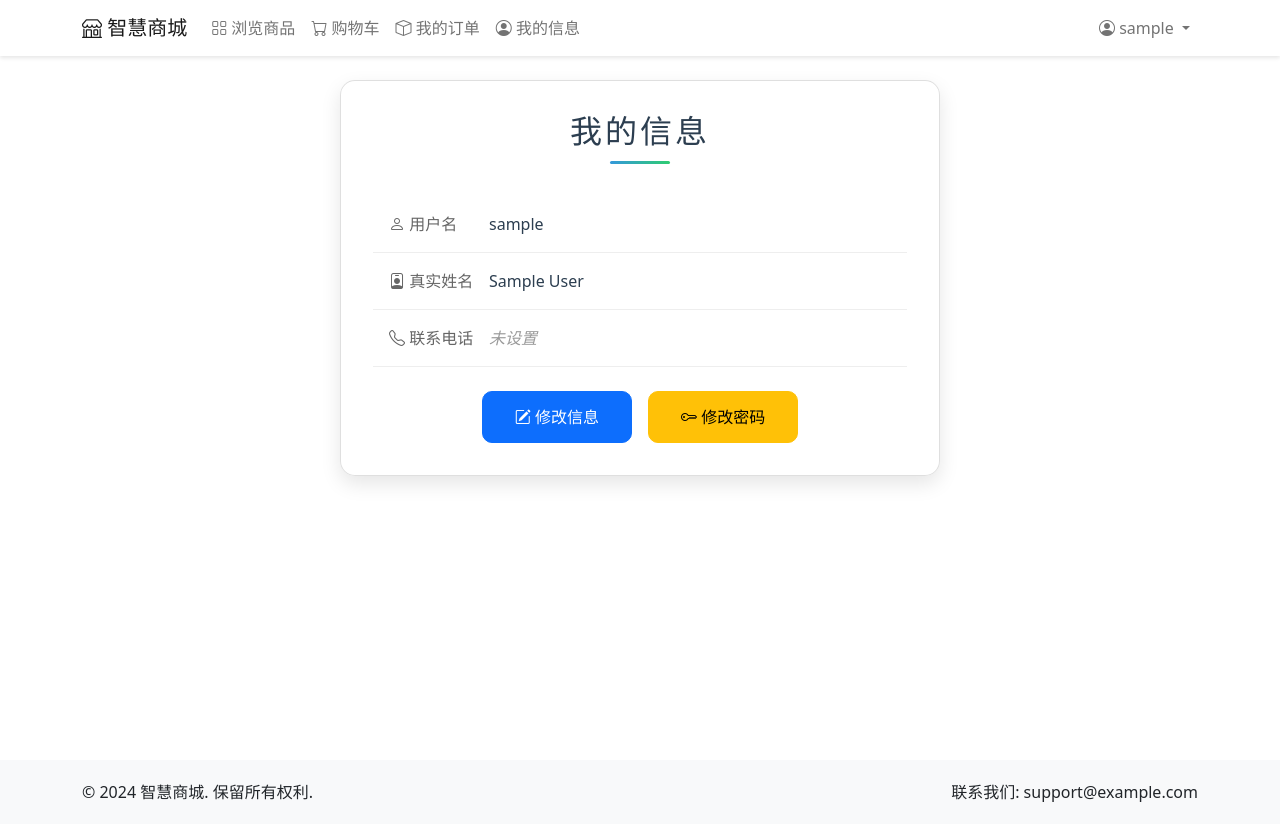
After one commit to luanshijiban/Smart_mall, a Flask app: page /auth/profile in a window 1280 px wide. The commit adds this page. Run offline with Flask 3, Linux system fonts and the light colour scheme; the visitor is signed in with stand-in values (Sample User, id 1); parts of the project's set-up code (start-up, migrations or seed data) failed here and were passed over; some libraries are stand-ins or nearby versions.

Commit message:
Add files via upload
增加完善注册登录页以及增加修改信息功能，增加申请售后功能

```diff
--- a/app/__init__.py
+++ b/app/__init__.py
@@ -6,6 +6,8 @@ from config import Config
 # 创建数据库实例
 db = SQLAlchemy()
 login_manager = LoginManager()
+login_manager.login_message = '请先登录后再访问此页面'
+login_manager.login_message_category = 'info'
 
 def create_app():
     app = Flask(__name__)
--- a/app/forms/auth.py
+++ b/app/forms/auth.py
@@ -1,6 +1,6 @@
 from flask_wtf import FlaskForm
 from wtforms import StringField, PasswordField, SubmitField, BooleanField
-from wtforms.validators import DataRequired, Length, Email, EqualTo, ValidationError, Regexp
+from wtforms.validators import DataRequired, Length, Email, EqualTo, ValidationError, Regexp, Optional
 from app.models.user import User
 
 class LoginForm(FlaskForm):
@@ -17,12 +17,12 @@ class LoginForm(FlaskForm):
 
 class RegistrationForm(FlaskForm):
     username = StringField('用户名', validators=[
-        DataRequired(message='用户名不能为空'),
+        DataRequired(message='请输入用户名'),
         Length(min=3, max=20, message='用户名长度必须在3-20个字符之间'),
-        Regexp(r'^[A-Za-z0-9_]+$', message='用户名只能包含字母、数字和下划线')
+        Regexp(r'^[\w]+$', message='用户名只能包含字母、数字和下划线')
     ])
     password = PasswordField('密码', validators=[
-        DataRequired(message='密码不能为空'),
+        DataRequired(message='请输入密码'),
         Length(min=6, max=20, message='密码长度必须在6-20个字符之间'),
         Regexp(r'^[\w@#$%^&+=]+$', message='密码只能包含字母、数字和特殊字符(@#$%^&+=)')
     ])
@@ -34,11 +34,39 @@ class RegistrationForm(FlaskForm):
         Length(max=60, message='姓名长度不能超过60个字符')
     ])
     phone = StringField('联系电话', validators=[
+        Optional(),
         Length(max=20, message='电话长度不能超过20个字符'),
-        Regexp(r'^\d+$', message='电话号码只能包含数字')
+        Regexp(r'^\d*$', message='电话号码只能包含数字')
     ])
     submit = SubmitField('注册')
 
     def validate_username(self, field):
         if User.query.filter_by(username=field.data).first():
             raise ValidationError('该用户名已被使用')
+
+class ProfileInfoForm(FlaskForm):
+    """修改个人信息表单"""
+    realname = StringField('真实姓名', validators=[
+        Length(max=60, message='姓名长度不能超过60个字符')
+    ])
+    phone = StringField('联系电话', validators=[
+        Length(max=20, message='电话长度不能超过20个字符'),
+        Regexp(r'^\d+$', message='电话号码只能包含数字')
+    ])
+    submit = SubmitField('保存修改')
+
+class ChangePasswordForm(FlaskForm):
+    """修改密码表单"""
+    old_password = PasswordField('当前密码', validators=[
+        DataRequired(message='请输入当前密码')
+    ])
+    password = PasswordField('新密码', validators=[
+        DataRequired(message='请输入新密码'),
+        Length(min=6, max=20, message='密码长度必须在6-20个字符之间'),
+        Regexp(r'^[\w@#$%^&+=]+$', message='密码只能包含字母、数字和特殊字符(@#$%^&+=)')
+    ])
+    password2 = PasswordField('确认新密码', validators=[
+        DataRequired(message='请确认新密码'),
+        EqualTo('password', message='两次输入的密码不一致')
+    ])
+    submit = SubmitField('修改密码')
--- a/app/routes/auth.py
+++ b/app/routes/auth.py
@@ -1,7 +1,7 @@
-from flask import render_template, redirect, url_for, flash, request
+from flask import render_template, redirect, url_for, flash, request, session
 from flask_login import login_user, logout_user, login_required, current_user
 from app.models.user import User
-from app.forms.auth import LoginForm, RegistrationForm
+from app.forms.auth import LoginForm, RegistrationForm, ProfileInfoForm, ChangePasswordForm
 from app import db
 from . import auth_bp
 
@@ -13,20 +13,24 @@ def login():
     form = LoginForm()
     if form.validate_on_submit():
         user = User.query.filter_by(username=form.username.data).first()
-        if user and user.check_password(form.password.data):
+        if not user:
+            flash('用户名不存在', 'error')
+        elif not user.check_password(form.password.data):
+            flash('密码错误', 'error')
+        else:
             login_user(user, remember=form.remember_me.data)
             next_page = request.args.get('next')
             if not next_page or not next_page.startswith('/'):
                 next_page = url_for('main.index')
+            flash('登录成功！欢迎回来', 'success')
             return redirect(next_page)
-        flash('用户名或密码错误')
     return render_template('auth/login.html', form=form)
 
 @auth_bp.route('/logout')
 @login_required
 def logout():
     logout_user()
-    flash('您已成功退出登录')
+    flash('您已成功退出登录', 'info')
     return redirect(url_for('main.index'))
 
 @auth_bp.route('/register', methods=['GET', 'POST'])
@@ -36,15 +40,82 @@ def register():
 
     form = RegistrationForm()
     if form.validate_on_submit():
-        user = User(
-            username=form.username.data,
-            real_name=form.realname.data,
-            phone=form.phone.data
-        )
-        user.set_password(form.password.data)
-        db.session.add(user)
-        db.session.commit()
-        flash('注册成功！请登录', 'success')
-        return redirect(url_for('auth.login'))
+        # 检查用户名是否已存在
+        if User.query.filter_by(username=form.username.data).first():
+            flash('用户名已被注册', 'error')
+            return render_template('auth/register.html', form=form)
+
+        try:
+            user = User(
+                username=form.username.data,
+                real_name=form.realname.data,
+                phone=form.phone.data
+            )
+            user.set_password(form.password.data)
+            db.session.add(user)
+            db.session.commit()
+            flash('注册成功！请登录', 'success')
+            return redirect(url_for('auth.login'))
+        except:
+            db.session.rollback()
+            flash('注册失败，请重试', 'error')
 
     return render_template('auth/register.html', form=form)
+
+@auth_bp.route('/profile', methods=['GET', 'POST'])
+@login_required
+def profile():
+    info_form = ProfileInfoForm()
+    password_form = ChangePasswordForm()
+
+    # 处理 AJAX 请求
+    if request.is_json:
+        data = request.get_json()
+        if data.get('set_form_type'):
+            session['form_type'] = data['form_type']
+            return {'status': 'success'}
+        elif data.get('clear_form'):
+            session.pop('form_type', None)
+            return {'status': 'success'}
+
+    # 如果是直接访问页面（GET 请求），清除表单状态
+    if request.method == 'GET' and not request.is_json:
+        session.pop('form_type', None)
+
+    form_type = session.get('form_type')
+
+    if info_form.submit.data and info_form.validate():
+        try:
+            current_user.real_name = info_form.realname.data
+            current_user.phone = info_form.phone.data
+            db.session.commit()
+            flash('个人信息更新成功', 'success')
+            session.pop('form_type', None)  # 成功后清除状态
+        except:
+            db.session.rollback()
+            flash('更新失败，请重试', 'error')
+
+    if password_form.submit.data and password_form.validate():
+        if not current_user.check_password(password_form.old_password.data):
+            flash('当前密码错误', 'error')
+        # 检查新密码是否与原密码相同
+        elif current_user.check_password(password_form.password.data):
+            flash('新密码不能与当前密码相同', 'error')
+        else:
+            try:
+                current_user.set_password(password_form.password.data)
+                db.session.commit()
+                flash('密码修改成功', 'success')
+                session.pop('form_type', None)  # 成功后清除状态
+            except:
+                db.session.rollback()
+                flash('修改失败，请重试', 'error')
+
+    if not info_form.is_submitted():
+        info_form.realname.data = current_user.real_name
+        info_form.phone.data = current_user.phone
+
+    return render_template('auth/profile.html',
+                         info_form=info_form,
+                         password_form=password_form,
+                         form_type=form_type)  # 传递表单状态到模板
--- /dev/null
+++ b/app/templates/auth/profile.html
@@ -0,0 +1,269 @@
+{% extends "base.html" %}
+
+{% block title %}我的信息 - 智慧商城{% endblock %}
+
+{% block styles %}
+<style>
+    .profile-container {
+        max-width: 600px;
+        margin: 2rem auto;
+        animation: fadeIn 0.8s ease-out;
+    }
+
+    .profile-card {
+        background: rgba(255, 255, 255, 0.95);
+        border-radius: 15px;
+        box-shadow: 0 8px 20px rgba(0, 0, 0, 0.1);
+        padding: 2rem;
+    }
+
+    .profile-title {
+        font-family: "华文行楷", "楷体", serif;
+        font-size: 2rem;
+        color: #2c3e50;
+        text-align: center;
+        margin-bottom: 2rem;
+        letter-spacing: 3px;
+        position: relative;
+    }
+
+    .profile-title::after {
+        content: '';
+        display: block;
+        width: 60px;
+        height: 3px;
+        background: linear-gradient(90deg, #3498db, #2ecc71);
+        margin: 10px auto 0;
+        border-radius: 3px;
+    }
+
+    .info-item {
+        padding: 1rem;
+        border-bottom: 1px solid #eee;
+        display: flex;
+        align-items: center;
+    }
+
+    .info-item:last-child {
+        border-bottom: none;
+    }
+
+    .info-label {
+        width: 100px;
+        color: #666;
+        font-weight: 500;
+    }
+
+    .info-value {
+        flex: 1;
+        color: #2c3e50;
+    }
+
+    .info-empty {
+        color: #999;
+        font-style: italic;
+    }
+
+    .edit-form {
+        display: none;
+    }
+
+    .edit-form.active {
+        display: block;
+    }
+
+    .view-info.hidden {
+        display: none;
+    }
+
+    .action-buttons {
+        margin-top: 1.5rem;
+        text-align: center;
+        display: flex;
+        gap: 1rem;
+        justify-content: center;
+    }
+
+    .btn-edit {
+        padding: 0.8rem 2rem;
+        border-radius: 10px;
+        transition: all 0.3s ease;
+    }
+
+    .btn-edit:hover {
+        transform: translateY(-2px);
+        box-shadow: 0 5px 15px rgba(0, 0, 0, 0.1);
+    }
+</style>
+{% endblock %}
+
+{% block content %}
+<div class="profile-container">
+    <div class="card profile-card">
+        <h2 class="profile-title">我的信息</h2>
+
+        <!-- 查看信息部分 -->
+        <div class="view-info" id="viewInfo">
+            <div class="info-item">
+                <div class="info-label">
+                    <i class="bi bi-person"></i> 用户名
+                </div>
+                <div class="info-value">{{ current_user.username }}</div>
+            </div>
+
+            <div class="info-item">
+                <div class="info-label">
+                    <i class="bi bi-person-badge"></i> 真实姓名
+                </div>
+                <div class="info-value">
+                    {% if current_user.real_name %}
+                        {{ current_user.real_name }}
+                    {% else %}
+                        <span class="info-empty">未设置</span>
+                    {% endif %}
+                </div>
+            </div>
+
+            <div class="info-item">
+                <div class="info-label">
+                    <i class="bi bi-telephone"></i> 联系电话
+                </div>
+                <div class="info-value">
+                    {% if current_user.phone %}
+                        {{ current_user.phone }}
+                    {% else %}
+                        <span class="info-empty">未设置</span>
+                    {% endif %}
+                </div>
+            </div>
+
+            <div class="action-buttons">
+                <button type="button" class="btn btn-primary btn-edit" onclick="toggleEdit('info')">
+                    <i class="bi bi-pencil-square"></i> 修改信息
+                </button>
+                <button type="button" class="btn btn-warning btn-edit" onclick="toggleEdit('password')">
+                    <i class="bi bi-key"></i> 修改密码
+                </button>
+            </div>
+        </div>
+
+        <!-- 修改信息表单 -->
+        <form method="POST" action="{{ url_for('auth.profile') }}" class="edit-form" id="infoForm">
+            {{ info_form.hidden_tag() }}
+
+            <div class="form-floating mb-3">
+                {{ info_form.realname(class="form-control", placeholder="真实姓名") }}
+                <label for="realname">真实姓名</label>
+                {% for error in info_form.realname.errors %}
+                    <div class="invalid-feedback">{{ error }}</div>
+                {% endfor %}
+            </div>
+
+            <div class="form-floating mb-3">
+                {{ info_form.phone(class="form-control", placeholder="联系电话") }}
+                <label for="phone">联系电话</label>
+                {% for error in info_form.phone.errors %}
+                    <div class="invalid-feedback">{{ error }}</div>
+                {% endfor %}
+            </div>
+
+            <div class="action-buttons">
+                <button type="button" class="btn btn-outline-secondary" onclick="toggleEdit()">
+                    <i class="bi bi-x-circle"></i> 取消
+                </button>
+                {{ info_form.submit(class="btn btn-primary") }}
+            </div>
+        </form>
+
+        <!-- 修改密码表单 -->
+        <form method="POST" action="{{ url_for('auth.profile') }}" class="edit-form" id="passwordForm">
+            {{ password_form.hidden_tag() }}
+
+            <div class="form-floating mb-3">
+                {{ password_form.old_password(class="form-control", placeholder="当前密码") }}
+                <label for="old_password">当前密码</label>
+                {% for error in password_form.old_password.errors %}
+                    <div class="invalid-feedback">{{ error }}</div>
+                {% endfor %}
+            </div>
+
+            <div class="form-floating mb-3">
+                {{ password_form.password(class="form-control", placeholder="新密码") }}
+                <label for="password">新密码</label>
+                {% for error in password_form.password.errors %}
+                    <div class="invalid-feedback">{{ error }}</div>
+                {% endfor %}
+            </div>
+
+            <div class="form-floating mb-3">
+                {{ password_form.password2(class="form-control", placeholder="确认新密码") }}
+                <label for="password2">确认新密码</label>
+                {% for error in password_form.password2.errors %}
+                    <div class="invalid-feedback">{{ error }}</div>
+                {% endfor %}
+            </div>
+
+            <div class="action-buttons">
+                <button type="button" class="btn btn-outline-secondary" onclick="toggleEdit()">
+                    <i class="bi bi-x-circle"></i> 取消
+                </button>
+                {{ password_form.submit(class="btn btn-warning") }}
+            </div>
+        </form>
+    </div>
+</div>
+
+{% block scripts %}
+<script>
+function toggleEdit(formType) {
+    const viewInfo = document.getElementById('viewInfo');
+    const infoForm = document.getElementById('infoForm');
+    const passwordForm = document.getElementById('passwordForm');
+
+    if (!formType) {
+        // 取消按钮被点击，清除 session 中的状态
+        fetch("{{ url_for('auth.profile') }}", {
+            method: 'POST',
+            headers: {
+                'Content-Type': 'application/json',
+            },
+            body: JSON.stringify({clear_form: true})
+        });
+
+        viewInfo.classList.remove('hidden');
+        infoForm.classList.remove('active');
+        passwordForm.classList.remove('active');
+        return;
+    }
+
+    // 设置 session 状态
+    fetch("{{ url_for('auth.profile') }}", {
+        method: 'POST',
+        headers: {
+            'Content-Type': 'application/json',
+        },
+        body: JSON.stringify({
+            set_form_type: true,
+            form_type: formType
+        })
+    });
+
+    viewInfo.classList.add('hidden');
+    if (formType === 'info') {
+        infoForm.classList.add('active');
+        passwordForm.classList.remove('active');
+    } else {
+        passwordForm.classList.add('active');
+        infoForm.classList.remove('active');
+    }
+}
+
+document.addEventListener('DOMContentLoaded', function() {
+    const formType = '{{ form_type if form_type else "" }}';
+    if (formType) {
+        toggleEdit(formType);
+    }
+});
+</script>
+{% endblock %}
+{% endblock %}
--- a/app/templates/base.html
+++ b/app/templates/base.html
@@ -121,6 +121,13 @@
                             <i class="bi bi-box"></i> 我的订单
                         </a>
                     </li>
+                    {% if current_user.is_authenticated %}
+                    <li class="nav-item">
+                        <a class="nav-link" href="{{ url_for('auth.profile') }}">
+                            <i class="bi bi-person-circle"></i> 我的信息
+                        </a>
+                    </li>
+                    {% endif %}
                 </ul>
 
                 <!-- 右侧用户菜单 -->
@@ -132,6 +139,11 @@
                             <i class="bi bi-person-circle"></i> {{ current_user.username }}
                         </a>
                         <ul class="dropdown-menu dropdown-menu-end">
+                            <li>
+                                <a class="dropdown-item" href="{{ url_for('auth.profile') }}">
+                                    <i class="bi bi-person-circle"></i> 我的信息
+                                </a>
+                            </li>
                             <li>
                                 <a class="dropdown-item" href="{{ url_for('cart.list') }}">
                                     <i class="bi bi-cart"></i> 购物车
```
Also changed, not shown: app/templates/auth/register.html (+27 -6 lines).
